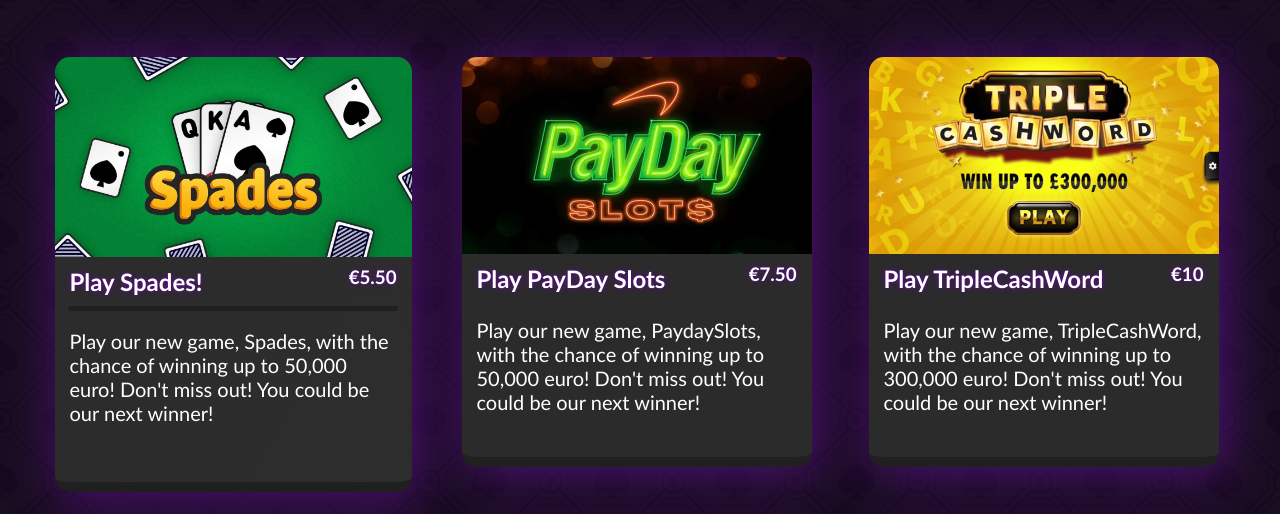
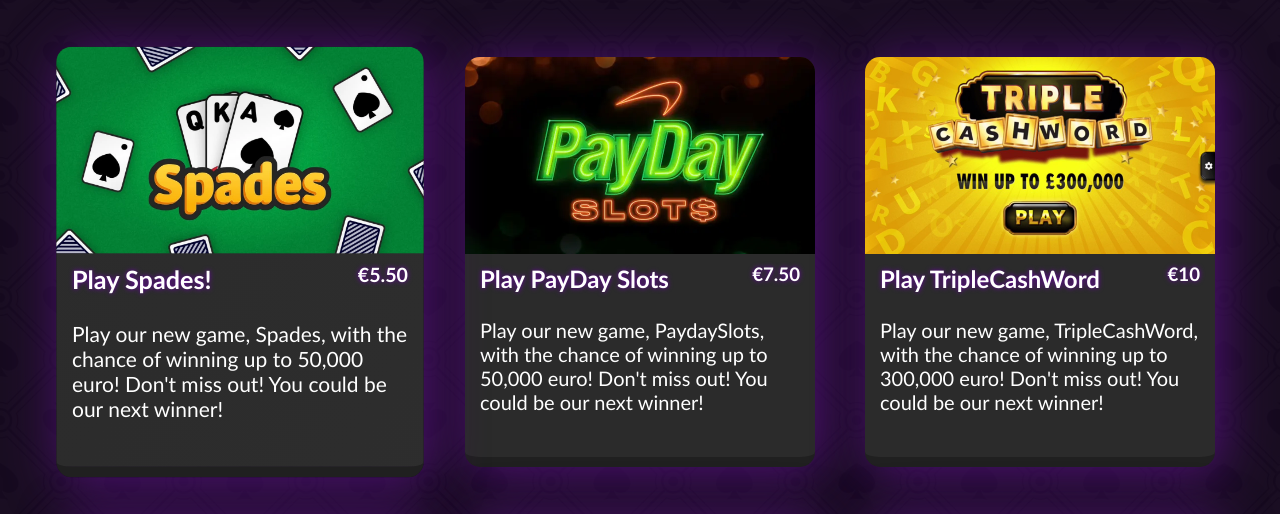
Before and after one commit to Dexedus/Casino-Site, a plain HTML site: page index.html in a window 1280 px wide. In both pictures the pointer is over the element 240 px from the left and 515 px from the top of the page. Shown: the part 253-767 px from the top of the page. Drawn offline with nearby package versions, Linux system fonts and the light colour scheme.

Commit message:
Update styles.css

```diff
--- a/styles.css
+++ b/styles.css
@@ -35,11 +35,12 @@ p{
     border-bottom: solid 10px rgb(32, 32, 32);
     border-radius: 15px;
     box-shadow: 5px 5px 50px 1px rgb(79, 17, 116)  ;
-    transition: width 1s, height 1s;
+    transition: transform 1s
 }
 .card:hover{
-    height: 425px;
-    width: 357px;
+    transform: scale(1.05);
+    cursor: pointer;
+    z-index: 500;
 
     background: linear-gradient(300deg, rgb(43, 43, 43), #363636, rgb(43, 43, 43));
     background-size: 950% 950%;
```
